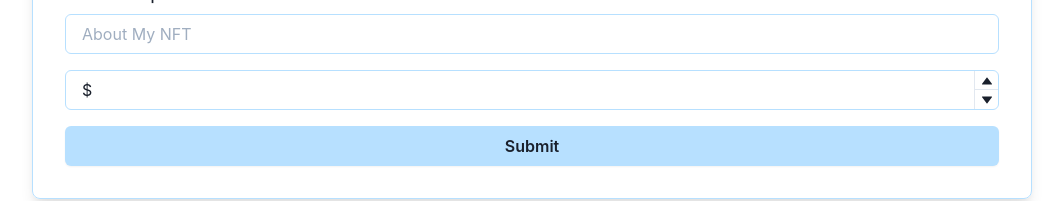
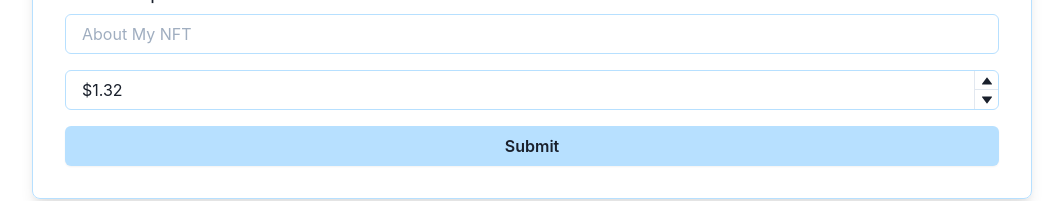
Before and after one commit to alorber/Cooper-NFT, a React (Create React App) app in the folder frontend/: page /sell in a window 1280 px wide. Shown: the part 520-721 px from the top of the page, without its empty margins (140-1203 px from the left). Built offline with nearby package versions, Linux system fonts and the light colour scheme.

Commit message:
Fixes formatting bug on number input

```diff
--- a/frontend/src/components/ui/StyledFormFields/StyledFormFields.tsx
+++ b/frontend/src/components/ui/StyledFormFields/StyledFormFields.tsx
@@ -39,17 +39,18 @@ export const FormTextInput = ({value, onChange, label, type, placeholder, ariaLa
 // Number Input
 export type FormNumberInputProps = {
     value: number | null,
-    onChange: (v: number) => void,
+    onChange: (v: number | string) => void,
     label: string,
 }
 
 export const FormNumberInput = ({value, onChange, label}: FormNumberInputProps) => {
-    const format = (val: number | string) => '$' + val;
-    const parse = (val: string) => Number(val.replace(/^\$/, ''));
+    const format = (val: number | string) => `$` + val;
+    const parse = (val: string) => val.replace(/^\$/, '');
 
     return (
-        <NumberInput onChange={(val) => {onChange(parse(val))}} value={format(value ?? '')} min={0.01} isRequired={true}
-                borderColor="#b7e0ff" _hover={{borderColor: "#2395FF"}} focusBorderColor="#2395ff" precision={2} step={0.01}>
+        <NumberInput onChange={(val) => onChange(parse(val))} value={format(value ?? 1.32)} min={0.01}
+                borderColor="#b7e0ff" _hover={{borderColor: "#2395FF"}} focusBorderColor="#2395ff"
+                precision={2} pattern={"$?[0-9]*(.[0-9]+)?"}>
             <NumberInputField />
             <NumberInputStepper>
                 <NumberIncrementStepper />
```
